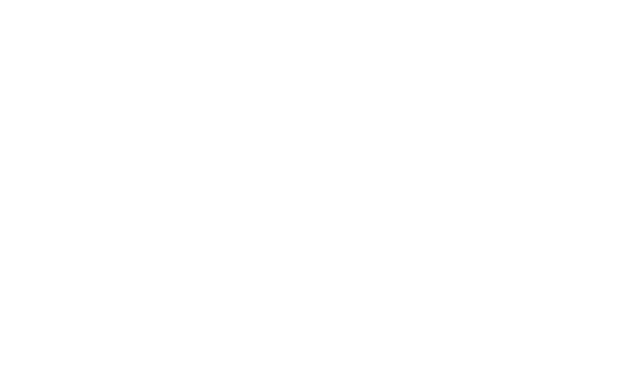
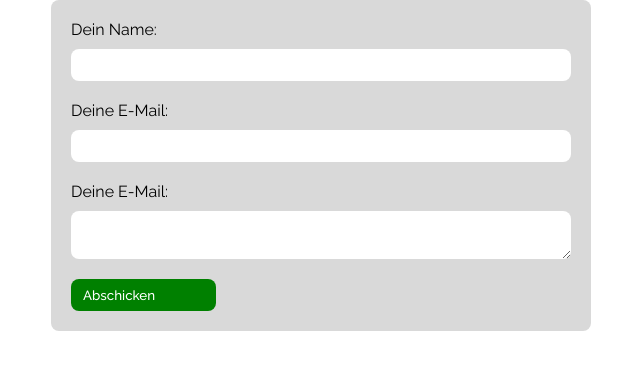
Before and after one commit to B-Blarr/Kochwelt, a plain HTML site: page kontakt.html in a window 1280 px wide. Shown: the whole page, without its empty margins (319-959 px from the left). Drawn offline with Linux system fonts and the light colour scheme.

Commit message:
Added Contact Page

```diff
--- a/kontakt.html
+++ b/kontakt.html
@@ -9,6 +9,23 @@
 </head>
 
 <body>
+    <form action="" method="get" class="kontakt-form">
+        <div class="kontakt-form-wrap">
+            <label for="name">Dein Name: </label>
+            <input type="text" name="name" id="name" required />
+        </div>
+        <div class="kontakt-form-wrap">
+            <label for="email">Deine E-Mail: </label>
+            <input type="email" name="email" id="email" required />
+        </div>
+        <div class="kontakt-form-wrap">
+            <label for="email">Deine E-Mail: </label>
+            <textarea type="message" name="email" id="email" required></textarea>
+        </div>
+        <div class="kontakt-form-wrap">
+            <input type="submit" class="button" value="Abschicken" />
+        </div>
+    </form>
 
 </body>
 
```
